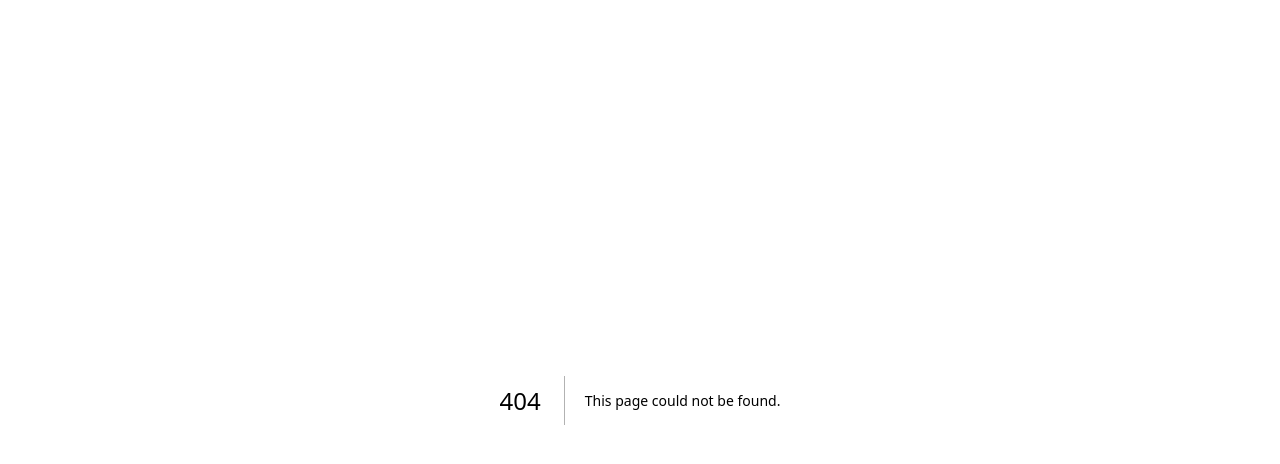
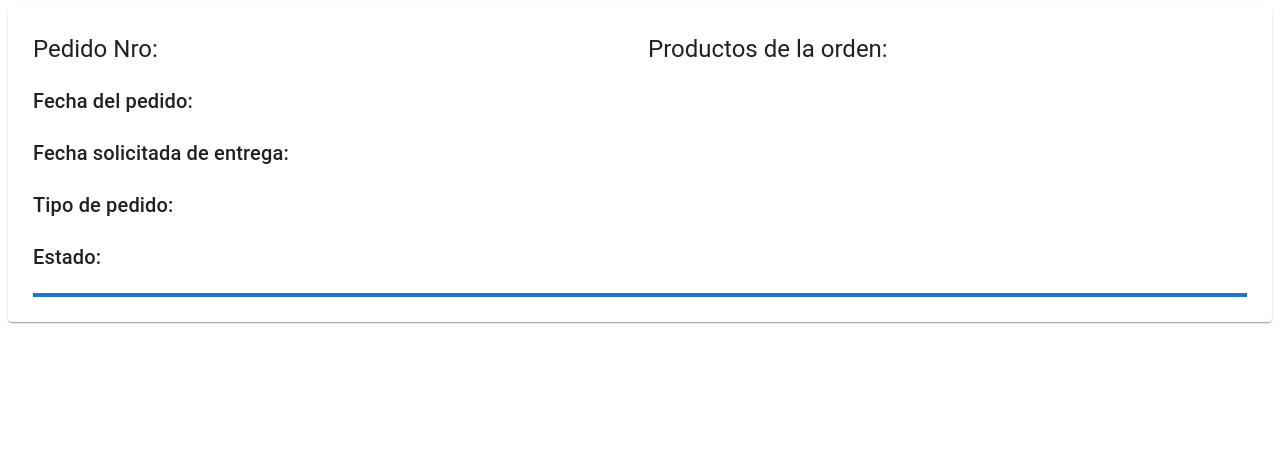
Before and after one commit to fatinoble/muerde-uy, a Next.js app: page /user/orders/components/OrderCard in a window 1280 px wide. Before the commit this address had no page. Shown: the top 464 px of the page. Built offline with nearby package versions, Linux system fonts and the light colour scheme.

Commit message:
Fix User Order component and Admin Order componen. Add SuccessMessage, OrderCard components.
Fix User Order component to show the ordercard when the order is not finished.
Fix Admin Order components to show "Fecha de entrega solicitada".
Add SuccessMessage, OrderCard components.

```diff
--- /dev/null
+++ b/pages/user/orders/components/OrderCard.jsx
@@ -0,0 +1,49 @@
+import { getOrderStateName } from "@/utils";
+import { Grid, LinearProgress, List, ListItem, ListItemText, Paper, Typography } from "@mui/material";
+
+const setProgressBar = (status) => {
+    if (status == 'TODO') {
+        return 0;
+    } else if (status == 'WIP') {
+        return 40;
+    } else if (status == 'DONE_DELIVERY') {
+        return 75;
+    } else if (status == 'DONE_PICK_UP') {
+        return 75;
+    } else if (status == 'FINISHED') {
+        return 100;
+    }
+
+}
+
+function OrderCard({ order }) {
+    return (
+        <Paper style={{ padding: '25px', marginBottom: '25px' }}>
+            <Grid container spacing={2}>
+                <Grid item xs={12} sm={6}>
+                    <Typography style={{ marginBottom: '20px' }} variant="h5">Pedido Nro: {order?.id_sale}</Typography>
+                    <Typography style={{ marginBottom: '20px' }} variant="h6">Fecha del pedido: {order?.start_date?.substring(0, 10)}</Typography>
+                    <Typography style={{ marginBottom: '20px' }} variant="h6">Fecha solicitada de entrega: {order?.user_date?.substring(0, 10)}</Typography>
+                    {order?.finish_date && <Typography style={{ marginBottom: '20px' }} variant="h6">Fecha Entregado: {order?.finish_date?.substring(0, 10)}</Typography>}
+                    <Typography style={{ marginBottom: '20px' }} variant="h6">Tipo de pedido: {order?.delivery_type}</Typography>
+                    <Typography style={{ marginBottom: '20px' }} variant="h6"> Estado: {getOrderStateName(order?.status)}</Typography>
+                </Grid>
+                <Grid item xs={12} sm={6}>
+                    <Typography variant="h5">Productos de la orden:
+                        <List>
+                            {order?.products?.map((product) => (
+                                <ListItem key={product?.product?.id_product}>
+                                    <ListItemText primary={`- x${product?.quantity} ${product?.product?.title} `} />
+                                </ListItem>
+                            ))}
+                        </List>
+                    </Typography>
+
+                </Grid>
+            </Grid>
+            <LinearProgress variant="buffer" value={setProgressBar(order?.status)} valueBuffer={15} />
+        </Paper>
+    );
+}
+
+export default OrderCard;
```
Also changed, not shown: pages/admin/orders/Orders.jsx (+20 -0 lines), pages/user/orders/Orders.jsx (+9 -5 lines), pages/user/orders/components/SuccessMessage.jsx (added, +24 -0 lines), pages/user/orders/order/[id].js (+7 -13 lines).
